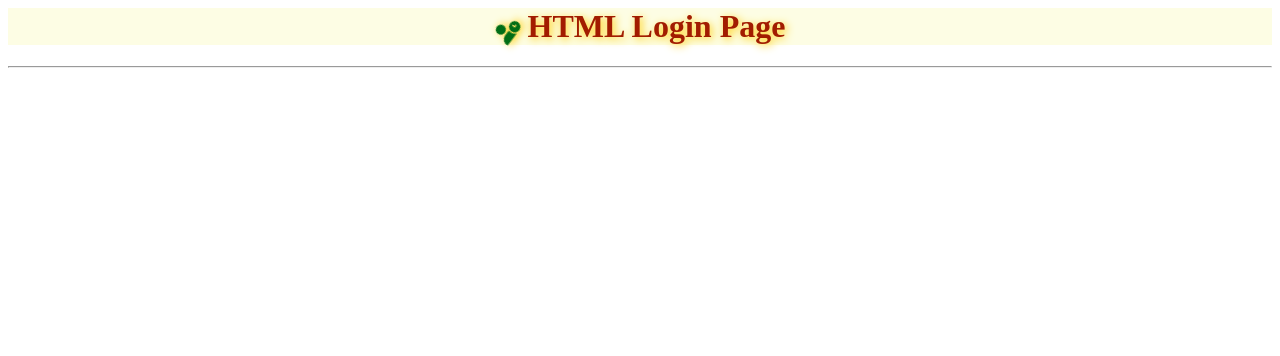
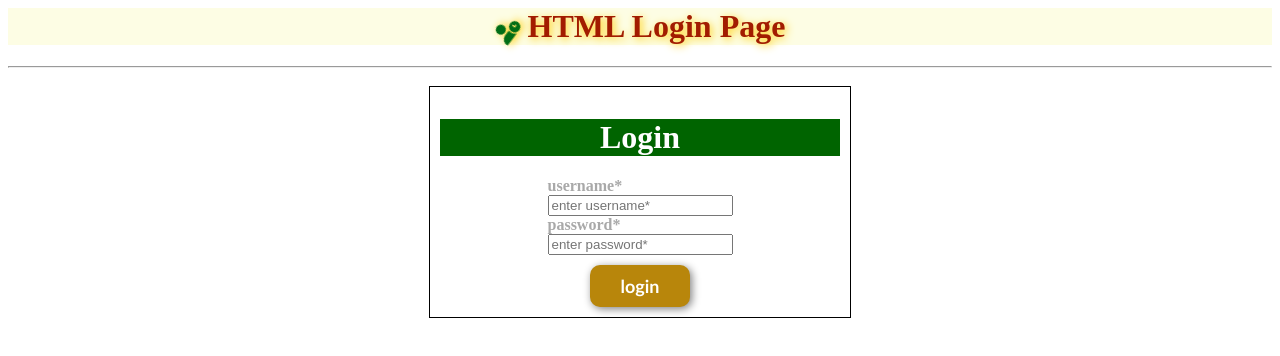
Before and after one commit to DCESANGLI/B28-Front-End, a plain HTML site: page HTML CSS Ex8/page1.html in a window 1280 px wide. Drawn offline with Linux system fonts and the light colour scheme; a web font is replaced by a local one.

Commit message:
login page design

```diff
--- a/HTML CSS Ex8/css/stylesheet.css
+++ b/HTML CSS Ex8/css/stylesheet.css
@@ -38,3 +38,42 @@
         transform: rotate(360deg);
     }
 }
+
+.login-card{
+    border:1px solid;
+    padding:10px;
+    margin:10px;
+    width:400px;
+}
+
+.login-card h1{
+    background-color: darkgreen;
+    color:white;
+    text-align: center;
+}
+
+.form-label{
+    font-weight: bold;
+    margin:0px;
+    color:darkgrey;
+}
+
+.center{
+    display: flex;
+    justify-content: center;
+}
+
+.btn{
+    margin-top: 10px;
+}
+
+.btn button{
+    background-color: darkgoldenrod;
+    color:white;
+    border:none;
+    padding:10px;
+    width:100px;
+    font:bold 18px 'calibri';
+    box-shadow: 2px 2px 9px grey;
+    border-radius: 10px;
+}
--- a/HTML CSS Ex8/page1.html
+++ b/HTML CSS Ex8/page1.html
@@ -1,15 +1,39 @@
 <html>
+
 <head>
     <title>HTML CSS Ex8</title>
     <link rel="stylesheet" href="./css/stylesheet.css">
     <link rel="preconnect" href="https://fonts.googleapis.com">
     <link rel="preconnect" href="https://fonts.gstatic.com" crossorigin>
-        <link href="https://fonts.googleapis.com/css2?family=Playpen+Sans:wght@100..800&family=Protest+Guerrilla&display=swap" rel="stylesheet">
+    <link
+        href="https://fonts.googleapis.com/css2?family=Playpen+Sans:wght@100..800&family=Protest+Guerrilla&display=swap"
+        rel="stylesheet">
 </head>
 
 <body>
     <h1 class="header"><i class="fa-solid fa-user-clock logo"></i> HTML Login Page</h1>
-        <hr/>
+    <hr />
+
+    <div class="center">
+        <div class="login-card">
+            <h1>Login</h1>
+
+            <div class="center">
+                <div>
+                    <p class="form-label">username*</p>
+                    <input type="text" placeholder="enter username*" />
+
+                    <p class="form-label">password*</p>
+                    <input type="password" placeholder="enter password*" />
+
+                    <div class="center btn">
+                        <button>login</button>
+                    </div>
+                </div>
+            </div>
+
+        </div>
+    </div>
 
 
     <script src="https://kit.fontawesome.com/6ca4e8a325.js" crossorigin="anonymous"></script>
```
Lines whose indentation alone changed are shown as unchanged.
